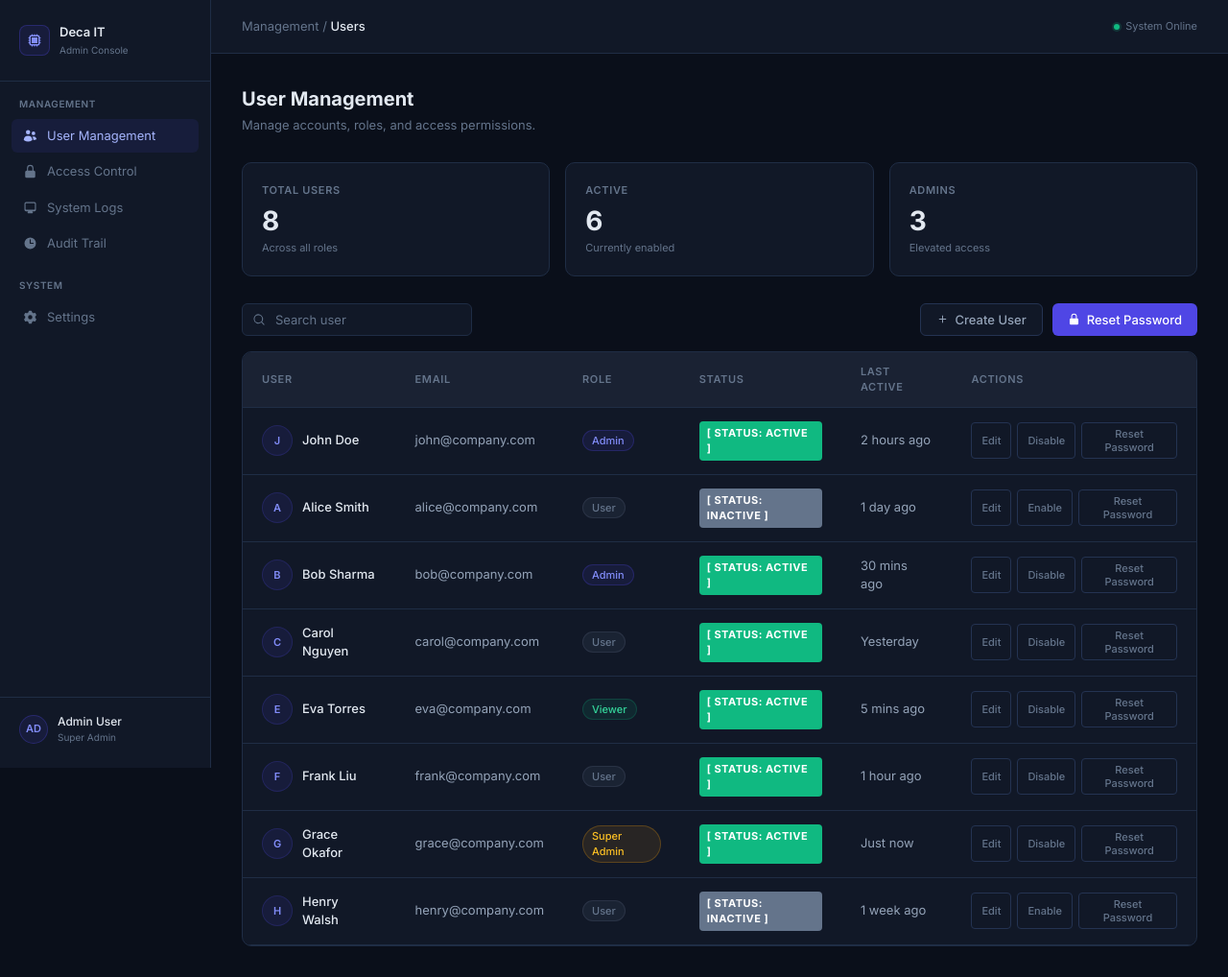
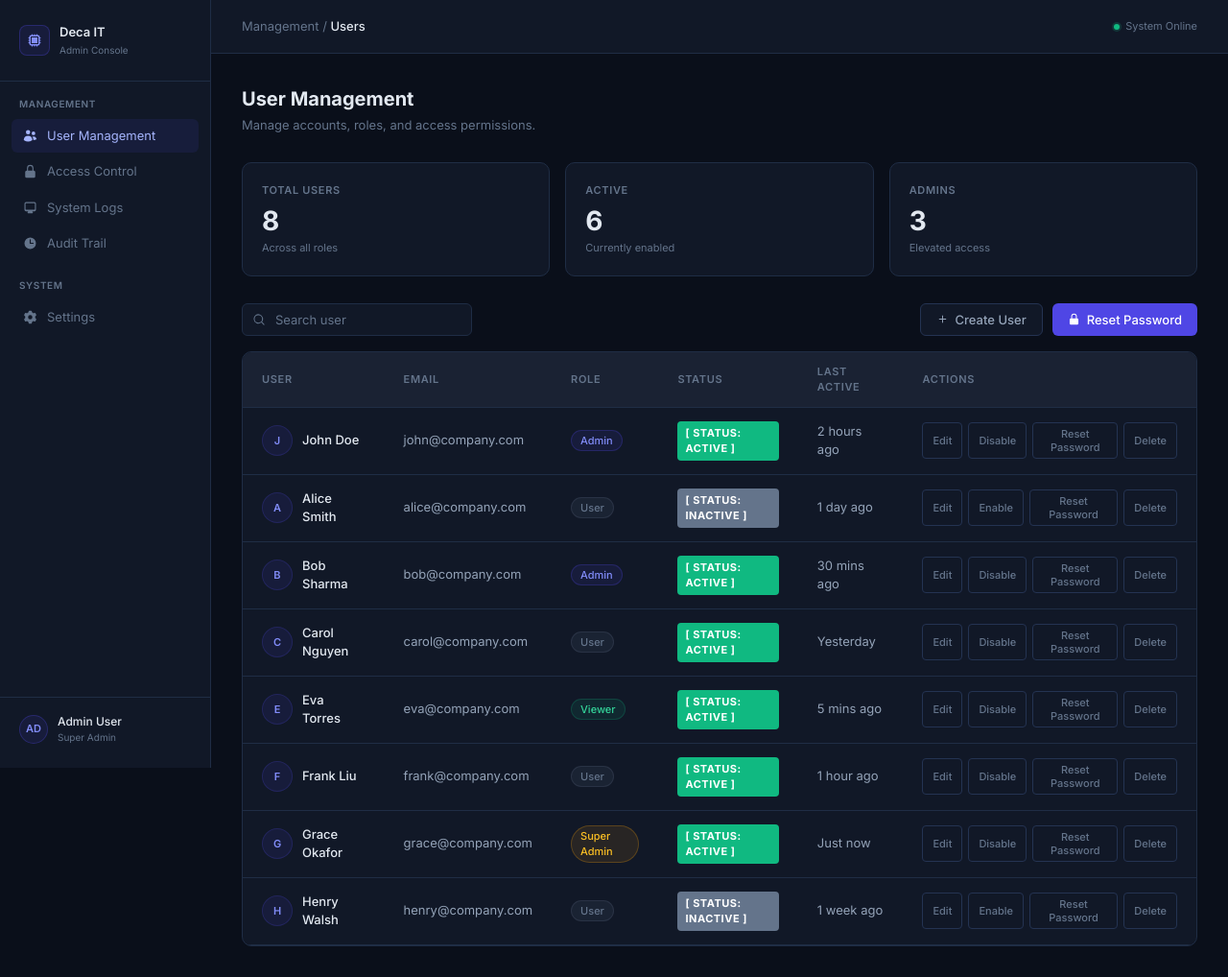
Before and after one commit to annssshhhh01/Decawork_assignment, a Flask app: page /admin in a window 1280 px wide. Shown: the whole page at 96% size. Run offline with Flask 3, Linux system fonts and the light colour scheme.

Commit message:
fix(agent): prevent prompt validation hardcoding and add delete account functionality

```diff
--- a/browser_agent.py
+++ b/browser_agent.py
@@ -52,10 +52,11 @@
     ("reset_password",  ["reset password", "reset pass", "change password", "new password"]),
     ("disable_account", ["disable"]),
     ("enable_account",  ["enable",  "reactivate", "unblock"]),
+    ("delete_account",  ["delete", "remove", "erase"]),
 ]
 
 # Action task types that REQUIRE an email — generic tasks do not
-_ACTION_TYPES = {"reset_password", "disable_account", "enable_account"}
+_ACTION_TYPES = {"reset_password", "disable_account", "enable_account", "delete_account"}
 
 def detect_task_type(raw: str) -> str:
     """
@@ -190,7 +191,24 @@
             "5. Wait for the green banner and read its text.\n\n"
             "Constraints:\n"
             "Return the exact banner text. If the user is not found, return 'USER_NOT_FOUND'. "
-            "Do not hallucinate. Only act on visible UI."
+            "CRITICAL: Do NOT hardcode or validate the specific user's name in the success banner logic. Just return whatever text the success banner shows, because the script will be parameterized for other users."
+        )
+
+    if task_type == "delete_account":
+        return (
+            "Task: Permanently delete a user.\n\n"
+            f"Target email: @{{{{{email}}}}}\n\n"
+            "Goal:\n"
+            "Delete the user account from the system.\n\n"
+            "Steps:\n"
+            f"1. Open the admin panel at {admin_url}.\n"
+            "2. Type the target email into the 'Search user' input.\n"
+            "3. In the table row for that user, click the 'Delete' button.\n"
+            "4. A modal will appear. Click the 'Confirm Delete' button.\n"
+            "5. Wait for the green banner and read its text.\n\n"
+            "Constraints:\n"
+            "Return the exact banner text. If the user is not found, return 'USER_NOT_FOUND'. "
+            "CRITICAL: Do NOT hardcode the user's name. Just return the exact text in the banner."
         )
 
     if task_type == "disable_account":
@@ -207,7 +225,7 @@
             "5. Wait for the green banner and read its text.\n\n"
             "Constraints:\n"
             "Return the exact banner text. If the user is not found, return 'USER_NOT_FOUND'. "
-            "Do not hallucinate. Only act on visible UI."
+            "CRITICAL: Do NOT hardcode the user's name in validation logic. Just return the banner text. Do not hallucinate."
         )
 
     if task_type == "enable_account":
--- a/templates/admin.html
+++ b/templates/admin.html
@@ -622,6 +622,7 @@
                   <button class="row-btn" onclick="editUser('{{ user.name }}')">Edit</button>
                   <button class="row-btn {% if user.status == 'active' %}danger{% endif %}" data-email="{{ user.email }}" onclick="toggleAccount('{{ user.email }}')">{% if user.status == 'active' %}Disable{% else %}Enable{% endif %}</button>
                   <button class="row-btn danger" data-email="{{ user.email }}" onclick="openResetModal('{{ user.name }}')">Reset Password</button>
+                  <button class="row-btn danger" data-email="{{ user.email }}" onclick="openDeleteModal('{{ user.name }}')">Delete</button>
                 </div>
               </td>
             </tr>
@@ -649,11 +650,29 @@
       </svg>
     </div>
     <div class="modal-title" id="modal-title">Reset Password</div>
-    <div class="modal-msg">Are you sure you want to reset this user's password? A new temporary password will be generated and emailed to the user.</div>
+    <div class="modal-msg">Are you sure you want to reset this user's password? A new temporary password will be generated and emailed.</div>
     <div class="modal-user-label" id="modal-user-label">Selected user email</div>
     <div class="modal-actions">
       <button class="btn btn-outline" onclick="closeResetModal()">Cancel</button>
-      <button id="btn-confirm-reset" class="btn btn-primary" onclick="confirmReset()">Confirm Reset Password</button>
+      <button id="btn-confirm-reset" class="btn btn-primary" onclick="confirmReset()">Confirm Reset</button>
+    </div>
+  </div>
+</div>
+
+<!-- ── Delete User Modal ──────────────────────────────── -->
+<div id="delete-modal" class="modal-overlay" role="dialog" aria-modal="true">
+  <div class="modal">
+    <div class="modal-icon" style="background: rgba(239, 68, 68, 0.1); color: #ef4444;">
+      <svg xmlns="http://www.w3.org/2000/svg" viewBox="0 0 20 20" fill="currentColor">
+        <path fill-rule="evenodd" d="M8.75 1A2.75 2.75 0 0 0 6 3.75v.443c-.795.077-1.584.176-2.365.298a.75.75 0 1 0 .23 1.482l.149-.022.841 10.518A2.75 2.75 0 0 0 7.596 19h4.807a2.75 2.75 0 0 0 2.742-2.53l.841-10.52.149.023a.75.75 0 0 0 .23-1.482A41.03 41.03 0 0 0 14 4.193V3.75A2.75 2.75 0 0 0 11.25 1h-2.5ZM10 4c.84 0 1.673.025 2.5.075V3.75c0-.69-.56-1.25-1.25-1.25h-2.5c-.69 0-1.25.56-1.25 1.25v.325C8.327 4.025 9.16 4 10 4ZM8.58 7.72a.75.75 0 0 0-1.5.06l.3 7.5a.75.75 0 1 0 1.5-.06l-.3-7.5Zm4.34.06a.75.75 0 1 0-1.5-.06l-.3 7.5a.75.75 0 1 0 1.5.06l.3-7.5Z" clip-rule="evenodd"/>
+      </svg>
+    </div>
+    <div class="modal-title">Delete User</div>
+    <div class="modal-msg">Are you sure you want to permanently delete this user? This action cannot be undone.</div>
+    <div class="modal-user-label" id="modal-delete-label">Selected user email</div>
+    <div class="modal-actions">
+      <button class="btn btn-outline" onclick="closeDeleteModal()">Cancel</button>
+      <button id="btn-confirm-delete" class="btn btn-primary" style="background:#ef4444;" onclick="confirmDelete()">Confirm Delete</button>
     </div>
   </div>
 </div>
@@ -741,7 +760,33 @@
       resetBtn(btn, 'Confirm')
       var target = _resetTarget;
       closeResetModal()
-      showSuccess('Password reset successfully for ' + (target || 'selected user') + '.')
+      showSuccess('Password reset successfully.')
+    }, 300)
+  }
+
+  /* ── Delete User modal ───────────────────────────────────────── */
+  let _deleteTarget = null
+
+  function openDeleteModal(userName) {
+    _deleteTarget = userName || null
+    document.getElementById('modal-delete-label').textContent = _deleteTarget
+      ? _deleteTarget + ' will be permanently deleted'
+      : 'Select a user row to delete'
+    document.getElementById('delete-modal').classList.add('open')
+  }
+
+  function closeDeleteModal() {
+    document.getElementById('delete-modal').classList.remove('open')
+    _deleteTarget = null
+  }
+
+  function confirmDelete() {
+    var btn = document.getElementById('btn-confirm-delete')
+    setLoading(btn, 'Processing...')
+    setTimeout(function() {
+      resetBtn(btn, 'Confirm')
+      closeDeleteModal()
+      showSuccess('User successfully deleted.')
     }, 300)
   }
 
```
